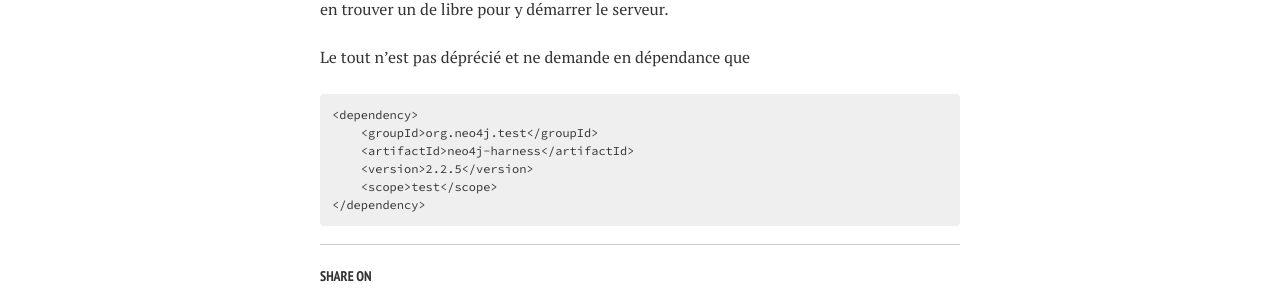
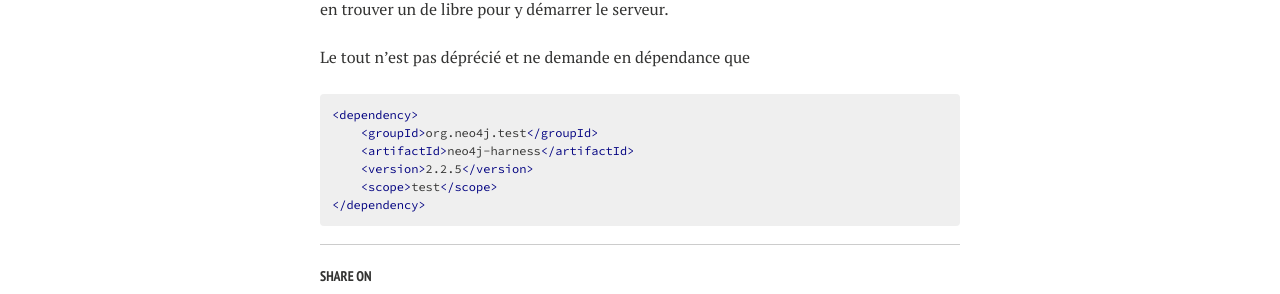
Before and after one commit to Marthym/marthym.github.io, a Jekyll site: the page built from _posts/2015-10-20-NEW-Test-unitaires-Neo4j-REST-API.md, in a window 1280 px wide. Shown: the part 586-880 px from the top of the page. Built offline with Jekyll 4.4.1, drawn with Linux system fonts in a browser that asks for light colours; nearby versions of some CDN libraries; comment, search, counter and statistics services are not loaded.

Commit message:
fix(posts): Fix hightlight languages

```diff
--- a/_posts/2015-10-20-NEW-Test-unitaires-Neo4j-REST-API.md
+++ b/_posts/2015-10-20-NEW-Test-unitaires-Neo4j-REST-API.md
@@ -27,7 +27,7 @@ Le builder éssaye de démarrer un serveur sur 7474 et teste tous les ports un p
 y démarrer le serveur.
 
 Le tout n'est pas déprécié et ne demande en dépendance que
-{% highlight maven %}
+{% highlight xml %}
 <dependency>
     <groupId>org.neo4j.test</groupId>
     <artifactId>neo4j-harness</artifactId>
```
Also changed, not shown: _posts/2015-10-03-Test-unitaires-Neo4j-REST-API.md (+1 -1 lines).
